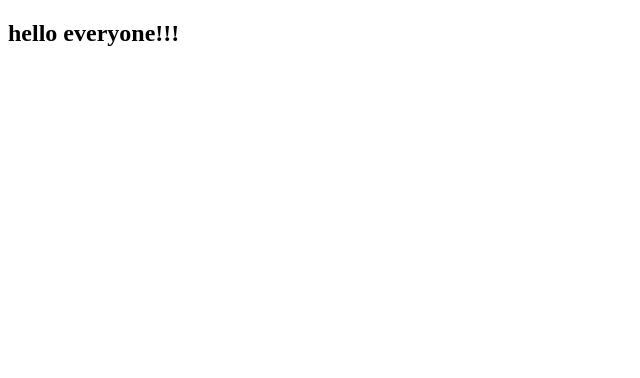
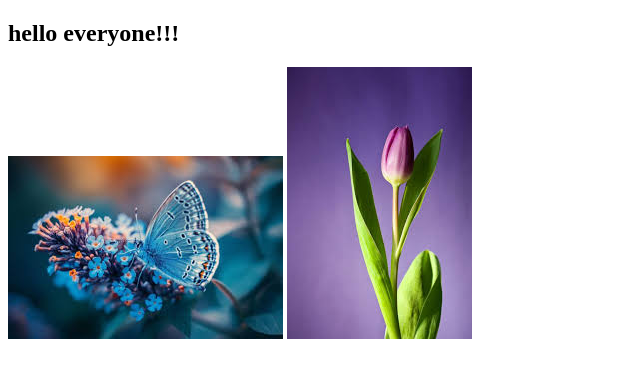
Before and after one commit to nusratsuzan/my-fourth-repo, a plain HTML site: page index.html in a window 1280 px wide. Shown: the whole page, without its empty margins (0-640 px from the left). Drawn offline with Linux system fonts and the light colour scheme.

Commit message:
second commit

```diff
--- a/index.html
+++ b/index.html
@@ -7,6 +7,8 @@
 </head>
 <body>
    <h2>hello everyone!!!</h2>
+   <img src="images/download (5).jfif"  alt="">
+   <img src="images/images (1).jfif" alt="">
 
 </body>
 </html>
```
Also changed, not shown: images/download (5).jfif (added), images/download.jfif (added), images/images (1).jfif (added), images/images (2).jfif (added).
